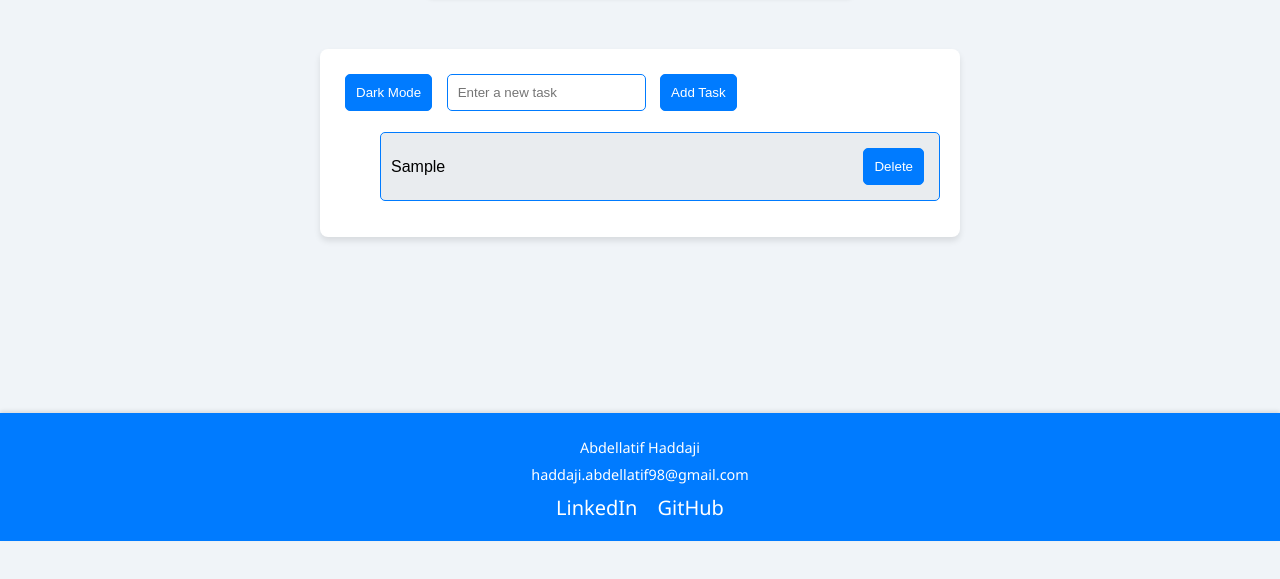
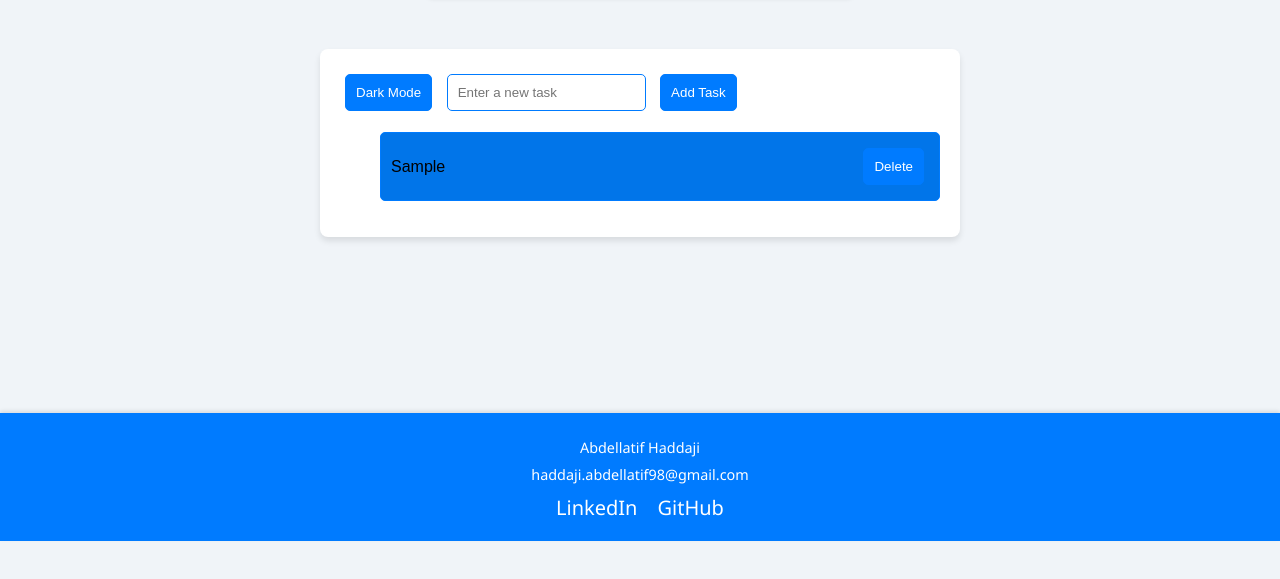
Before and after one commit to AbdellatifHaddaji/alx_capstone_project, a plain HTML site: page task_managere/index.html in a window 1280 px wide. Both pictures are taken after typing "Sample" into the empty fields and a click on the button "Add Task". Shown: the part 259-838 px from the top of the page. Drawn offline with Linux system fonts and the light colour scheme.

Commit message:
task_managere

```diff
--- a/task_managere/css/style.css
+++ b/task_managere/css/style.css
@@ -83,7 +83,7 @@ button:hover {
 }
 
 #task-list li {
-  background: #e9ecef;
+  background: #0175e9;
   border: 1px solid #007bff;
   border-radius: 5px;
   margin-top: 10px;
```
